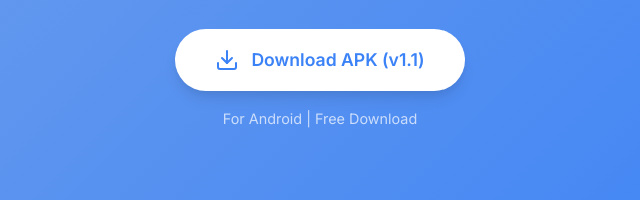
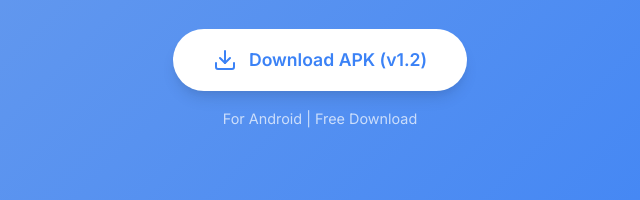
Before and after one commit to shjkdj247-cyber/ApnaWalls-Website, a plain HTML site: page index.html in a window 1280 px wide. Shown: the part 452-652 px from the top of the page, 320-960 px from the left. Drawn offline with Linux system fonts and the light colour scheme.

Commit message:
Update index.html

```diff
--- a/index.html
+++ b/index.html
@@ -27,7 +27,7 @@
             <p class="tagline">Your Screen, Your Style. The ultimate destination for stunning HD & 4K wallpapers.</p>
             <a href="apnawalls.apk" class="download-button" download>
                 <svg xmlns="http://www.w3.org/2000/svg" width="24" height="24" viewBox="0 0 24 24" fill="none" stroke="currentColor" stroke-width="2" stroke-linecap="round" stroke-linejoin="round"><path d="M21 15v4a2 2 0 0 1-2 2H5a2 2 0 0 1-2-2v-4"></path><polyline points="7 10 12 15 17 10"></polyline><line x1="12" y1="15" x2="12" y2="3"></line></svg>
-                Download APK (v1.1)
+                Download APK (v1.2)
             </a>
             <span class="version-info">For Android | Free Download</span>
         </div>
```
